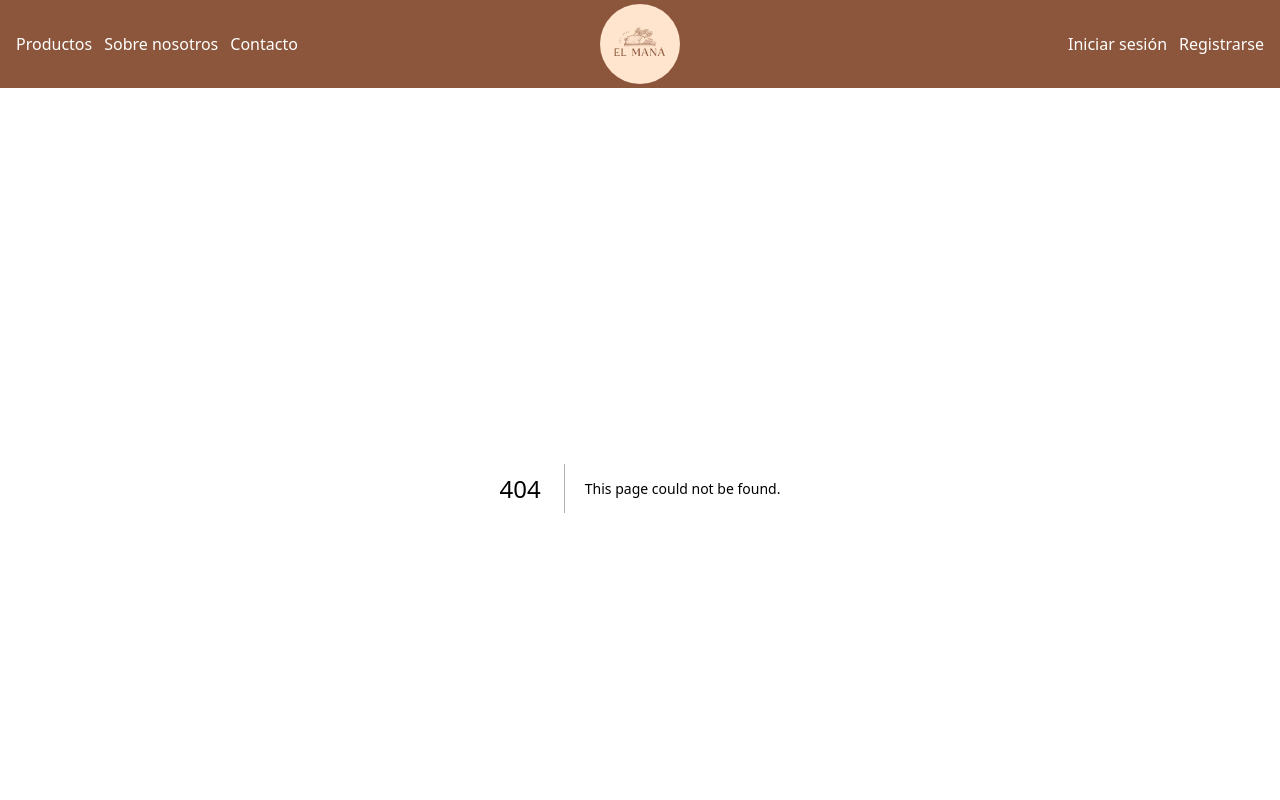
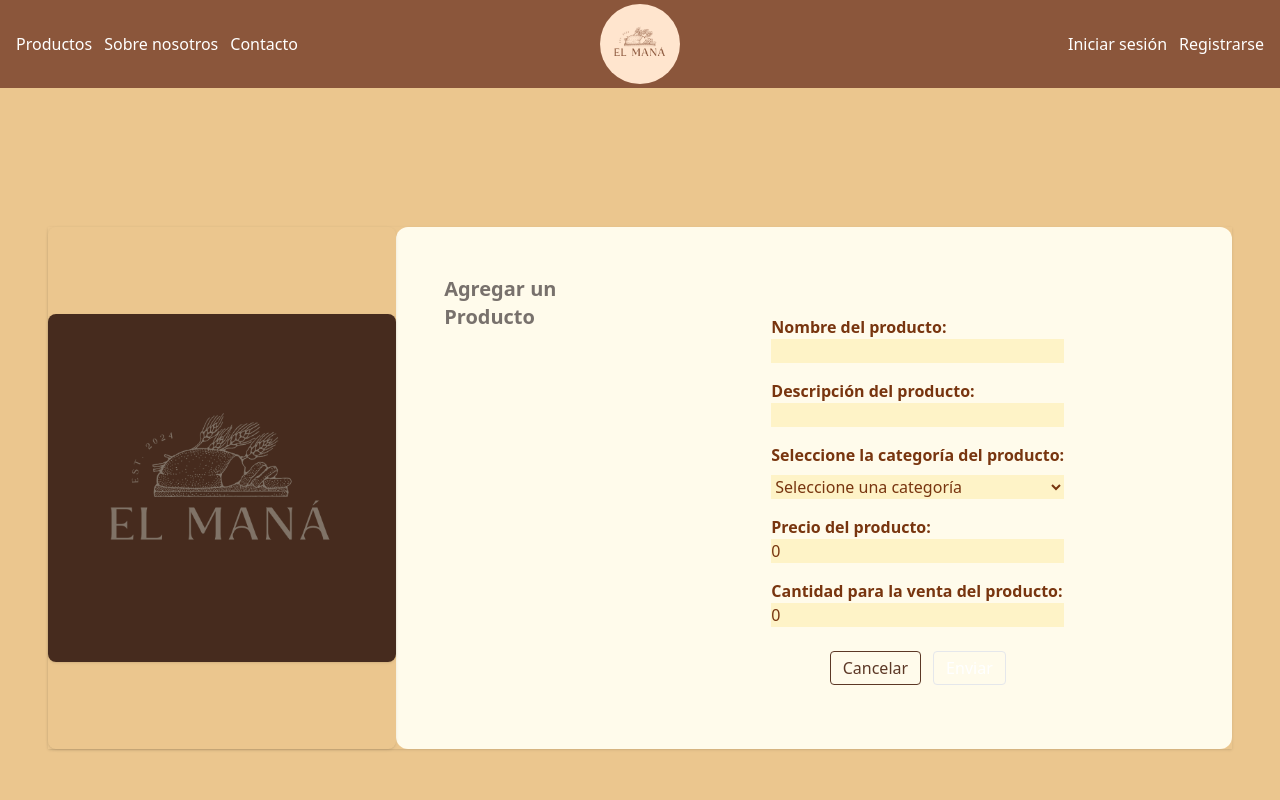
Before and after one commit to nicovalderrama/panaderia-front, a Next.js app: page /productos/agregar in a window 1280 px wide. Before the commit this address had no page. Shown: the top 800 px of the page. Built offline with nearby package versions, Linux system fonts and the light colour scheme.

Commit message:
crear producto

```diff
--- /dev/null
+++ b/src/app/productos/agregar/page.tsx
@@ -0,0 +1,173 @@
+"use client";
+import React, { useState } from "react";
+import Image from "next/image";
+
+export default function agregarProducto() {
+  const [nombre, setNombre] = useState("");
+  const [descripcion, setdescripcionProducto] = useState("");
+  const [categoria, setCategoria] = useState("");
+  const [precio, setPrecio] = useState(0);
+  const [stock, setStock] = useState(0);
+
+  const handleSubmit = async (event: React.FormEvent<HTMLFormElement>) => {
+    event.preventDefault();
+
+    const productoData = {
+      nombre: nombre,
+      descripcion: descripcion,
+      categoria: categoria,
+      precio: precio,
+      cantidad_disponible: stock,
+    };
+
+    try {
+      console.log(productoData);
+      const response = await fetch("http://localhost:8000/productos/", {
+        method: "POST",
+        headers: {
+          "Content-Type": "application/json",
+        },
+        body: JSON.stringify(productoData),
+      });
+
+      if (!response.ok) {
+        throw new Error("Error al enviar el formulario");
+      }
+
+      const data = await response.json();
+      console.log("Producto enviado exitosamente:", data);
+    } catch (error) {
+      console.error("Error en la petición POST:", error);
+    }
+  };
+  return (
+    <main className="bg-[#ebc68e] flex justify-center items-center min-h-screen">
+      <div className="flex w-full ml-12 mr-12 shadow">
+        <div className="flex w-[32rem] items-center justify-center bg-center bg-cover brightness-50 rounded-lg shadow">
+          <Image
+            src="/logo-marron-elmana.png"
+            alt="Logo Marron"
+            width={500}
+            height={500}
+            className="rounded-lg shadow"
+          />
+        </div>
+
+        <div className="flex w-full p-12 rounded-xl bg-amber-50">
+          <div className="w-72">
+            <h3 className="text-xl font-bold text-stone-500">
+              Agregar un Producto
+            </h3>
+          </div>
+
+          <form
+            className="flex flex-col items-center justify-center w-full"
+            onSubmit={handleSubmit}
+          >
+            <fieldset className="flex flex-col pt-8 text-amber-900">
+              <div className="flex flex-col mt-2 mb-2">
+                <label
+                  className="font-bold text-amber-900"
+                  htmlFor="nombre_producto"
+                >
+                  Nombre del producto:
+                </label>
+                <input
+                  type="text"
+                  className="w-full max-w-xs input input-bordered bg-amber-100"
+                  value={nombre}
+                  onChange={(e) => setNombre(e.target.value)}
+                />
+              </div>
+
+              <div className="flex flex-col mt-2 mb-2">
+                <label
+                  className="font-bold text-amber-900"
+                  htmlFor="id_producto"
+                >
+                  Descripción del producto:
+                </label>
+                <input
+                  className="w-full max-w-xs input input-bordered bg-amber-100"
+                  type="text"
+                  name="descripcion_producto"
+                  value={descripcion}
+                  onChange={(e) => setdescripcionProducto(e.target.value)}
+                />
+              </div>
+
+              <div className="flex flex-col mt-2 mb-2">
+                <label
+                  className="mb-2 font-bold text-amber-900"
+                  htmlFor="categoria_producto"
+                >
+                  Seleccione la categoría del producto:
+                </label>
+                <select
+                  className="w-full max-w-xs select select-ghost bg-amber-100"
+                  name="categoria_producto"
+                  value={categoria}
+                  onChange={(e) => setCategoria(e.target.value)}
+                >
+                  <option value="" disabled>
+                    Seleccione una categoría
+                  </option>
+                  <option value="panificacion">Panificación</option>
+                  <option value="pasteleria">Pastelería</option>
+                </select>
+              </div>
+
+              <div className="flex flex-col mt-2 mb-2">
+                <label
+                  className="font-bold text-amber-900"
+                  htmlFor="precio_producto"
+                >
+                  Precio del producto:
+                </label>
+                <input
+                  className="w-full max-w-xs input input-bordered bg-amber-100"
+                  type="number"
+                  name="precio_producto"
+                  min="1"
+                  value={precio}
+                  onChange={(e) => setPrecio(Number(e.target.value))}
+                />
+              </div>
+
+              <div className="flex flex-col mt-2 mb-2">
+                <label
+                  className="font-bold text-amber-900"
+                  htmlFor="stock_producto"
+                >
+                  Cantidad para la venta del producto:
+                </label>
+                <input
+                  className="w-full max-w-xs input input-bordered bg-amber-100"
+                  type="number"
+                  name="stock_producto"
+                  value={stock}
+                  onChange={(e) => setStock(Number(e.target.value))}
+                />
+              </div>
+            </fieldset>
+
+            <div className="flex mt-4 mb-4">
+              <button
+                className="px-3 py-1 mr-3 text-[#5c3826] border border-[#5c3826] rounded hover:bg-[#5c3826] hover:text-white"
+                type="reset"
+              >
+                Cancelar
+              </button>
+              <button
+                className="px-3 py-1 text-white border rounded marron-principal hover:bg-[#5c3826]"
+                type="submit"
+              >
+                Enviar
+              </button>
+            </div>
+          </form>
+        </div>
+      </div>
+    </main>
+  );
+}
```
